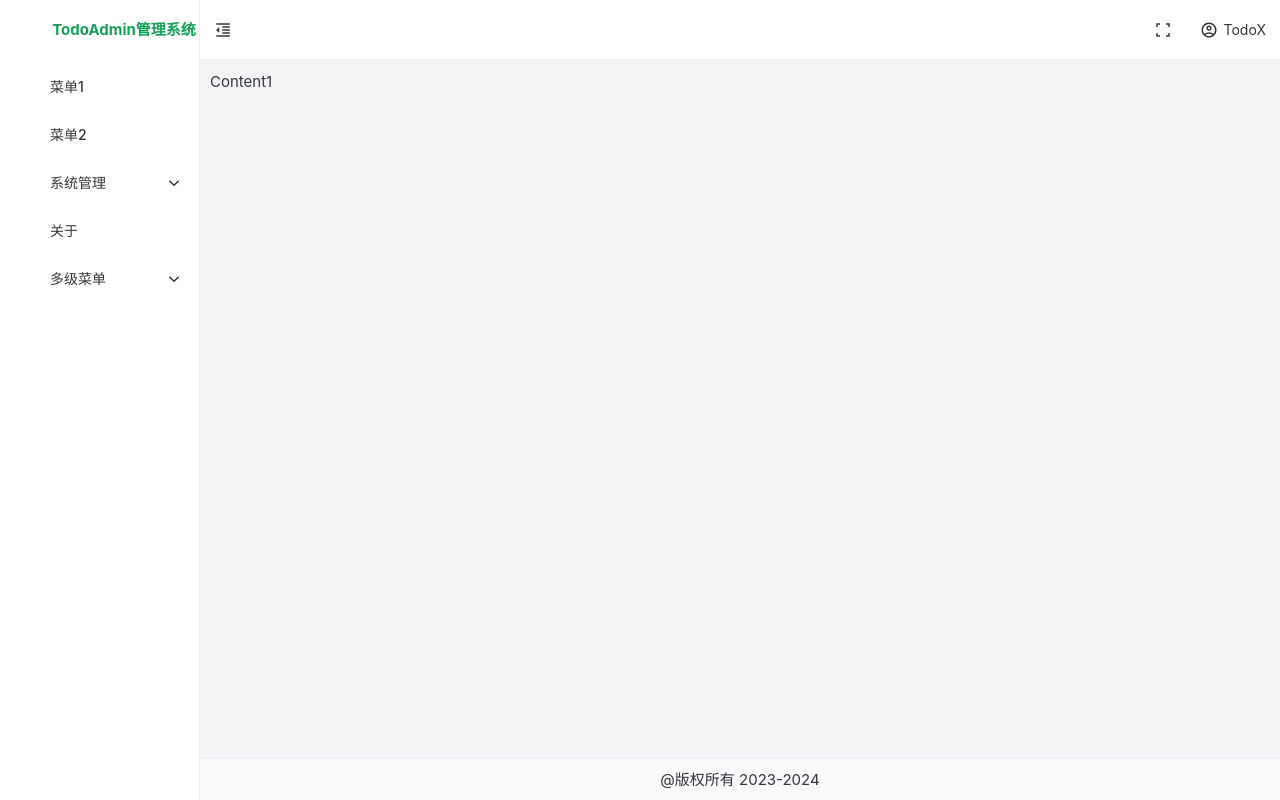
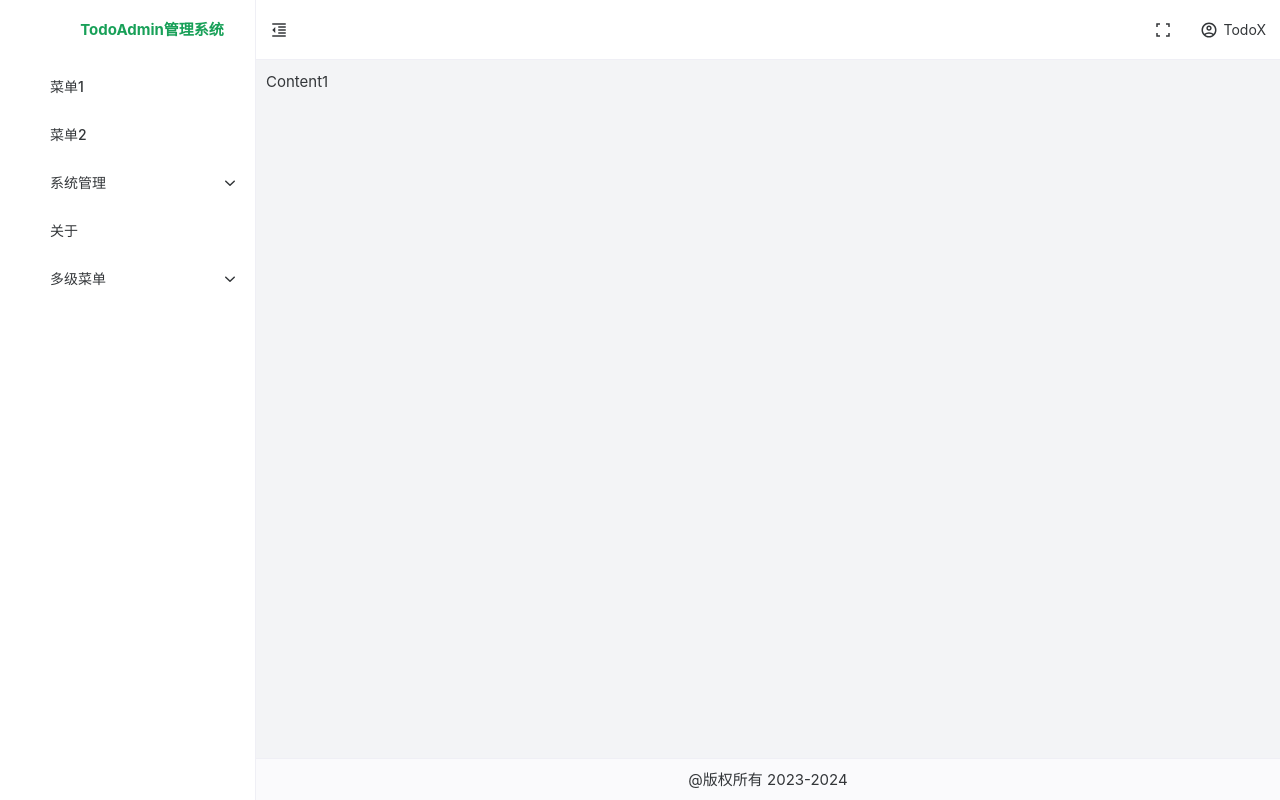
Before and after one commit to SuperDestroy/todo-admin, a Vue app: page / in a window 1280 px wide. Built offline with nearby package versions, Linux system fonts and the light colour scheme; some icons are missing; a small style sheet from the web is missing.

Commit message:
修改默认的菜单栏宽度

```diff
--- a/src/stores/theme.ts
+++ b/src/stores/theme.ts
@@ -5,7 +5,7 @@ export const useThemeStore = defineStore('todo-theme', () => {
   const headerHeight = ref(60);
   const footerHeight = ref(42);
   const showFooter = ref(true);
-  const sideMenuWidth = ref(200);
+  const sideMenuWidth = ref(256);
   const sideMenuCollapsedWidth = ref(64);
   const sideMenuCollapsed = ref(false);
   const fullScreen = ref(false);
```
